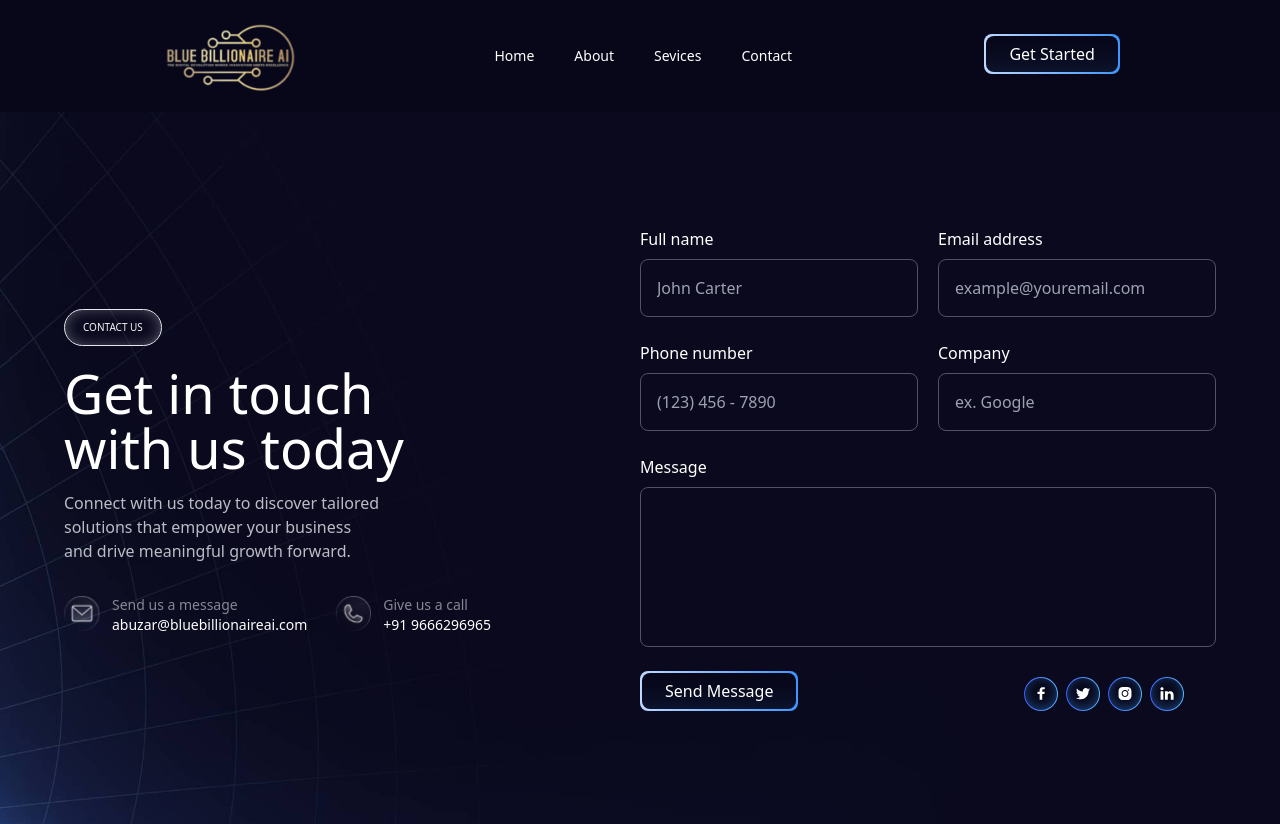
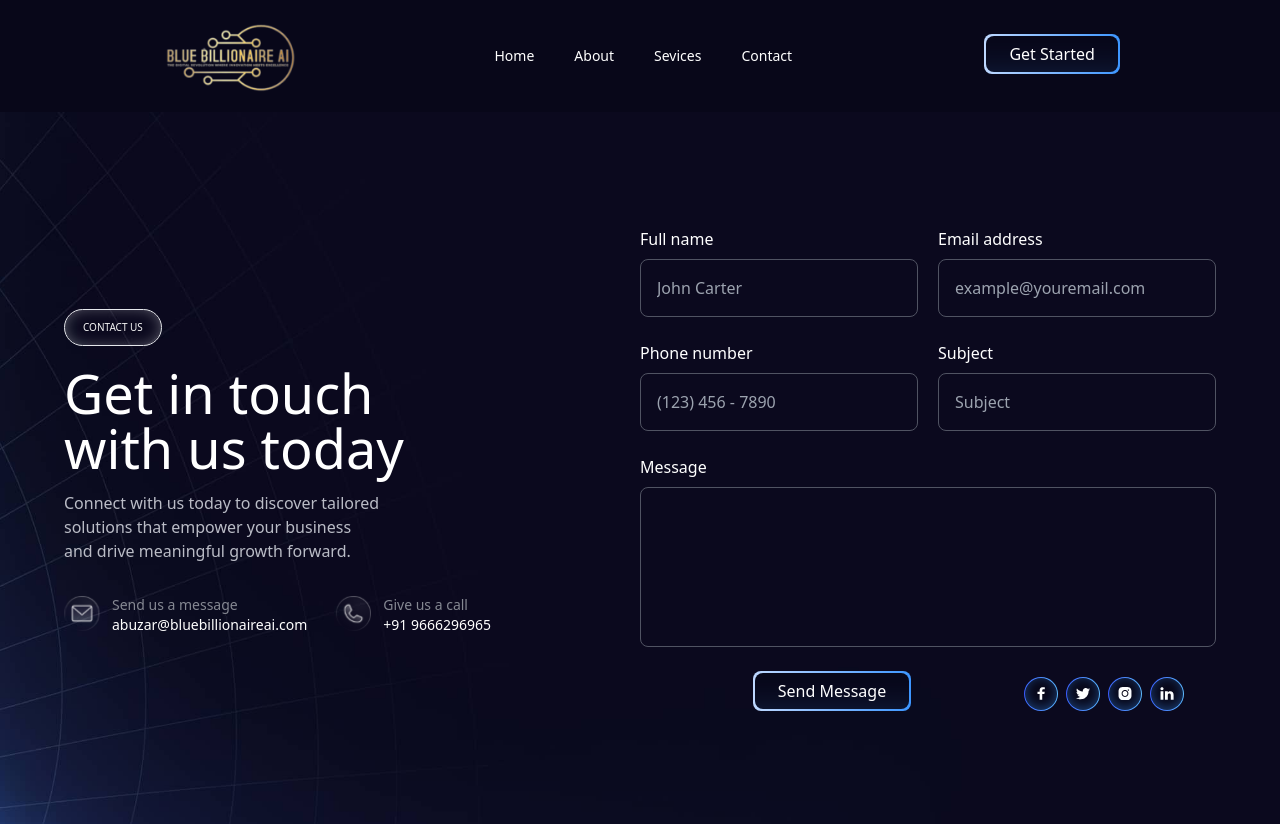
Before and after one commit to remeessalam/abuzars, a React (Vite) app: page /contactus in a window 1280 px wide. Shown: the top 824 px of the page. Built offline with nearby package versions, Linux system fonts and the light colour scheme.

Commit message:
send email done buttone also working

```diff
--- a/package.json
+++ b/package.json
@@ -18,6 +18,7 @@
     "react-intersection-observer": "^9.13.1",
     "react-player": "^2.16.0",
     "react-router-dom": "^6.27.0",
+    "react-toastify": "^10.0.6",
     "tailwind-merge": "^2.5.4"
   },
   "devDependencies": {
--- a/src/Layout/AppLayout.jsx
+++ b/src/Layout/AppLayout.jsx
@@ -3,11 +3,26 @@ import Header from "./Header";
 import Footer from "./Footer";
 import ScrollToTop from "./ScrollTop";
 import Logo from "../assets/svg/Logo.png";
-
+import { ToastContainer } from "react-toastify";
+import "react-toastify/dist/ReactToastify.css";
 const AppLayout = () => {
   return (
     <>
       <div className="flex flex-col justify-center  relative ">
+        <ToastContainer
+          position="bottom-center"
+          autoClose={5000}
+          hideProgressBar={false}
+          newestOnTop={false}
+          closeOnClick
+          rtl={false}
+          pauseOnFocusLoss
+          draggable
+          pauseOnHover
+          theme="colored"
+          transition:Bounce
+        />
+
         <Header />
         <div className="relative top-28 left-0 bg-contain bg-center bg-no-repeat">
           <div className="fixed flex justify-center items-center opacity-20 -z-10 top-0 bg-contain bg-center bg-no-repeat w-screen  h-screen">
--- a/src/component/Button/Button.jsx
+++ b/src/component/Button/Button.jsx
@@ -1,22 +1,33 @@
 import PropTypes from "prop-types";
 
-const Button = ({ buttonName, border, style, divStyle }) => {
+const Button = ({ buttonName, border, style, divStyle, spinner }) => {
   return (
     <>
       {border ? (
         <div
           className={
-            "relative inline-block  p-[2px] overflow-hidden text-white rounded-lg bg-gradient-to-r from-[#BED8FF] to-[#3D96FF]" +
+            "relative inline-block  p-[2px] overflow-hidden text-white rounded-lg bg-gradient-to-r from-[#BED8FF] to-[#3D96FF] transition-transform duration-200 hover:scale-105" +
             divStyle
           }
         >
           <button
             className={
-              "bg-[#080719] shadow-11xl shadow-[#3D96FF] rounded-lg px-[23px] py-[6px] font-normal text-base w-full h-full transition-transform duration-200 hover:scale-105" +
+              `flex justify-around gap-3 bg-[#080719] shadow-11xl shadow-[#3D96FF] rounded-lg px-[23px] py-[6px] font-normal text-base w-full h-full ` +
               style
             }
           >
-            {buttonName}
+            {spinner ? (
+              <div
+                className={`${
+                  spinner
+                    ? "animate-spin  w-6 h-6 rounded-full border-t border-blue-700"
+                    : ""
+                }`}
+              />
+            ) : (
+              ""
+            )}
+            {spinner ? "Sending..." : buttonName}
           </button>
         </div>
       ) : (
@@ -40,10 +51,12 @@ Button.propTypes = {
   style: PropTypes.string.isRequired,
   divStyle: PropTypes.string.isRequired,
   border: PropTypes.bool,
+  spinner: PropTypes.bool,
 };
 
 Button.defaultProps = {
   border: false,
+  spinner: false,
   style: "",
   divStyle: "",
 };
--- a/src/pages/ContactusPage/Sections/Section.jsx
+++ b/src/pages/ContactusPage/Sections/Section.jsx
@@ -7,21 +7,109 @@ import roundedinstagram from "../../../assets/svg/roundedinstagram.svg";
 import roundedlinkedin from "../../../assets/svg/roundedlinkedin.svg";
 import Button from "../../../component/Button/Button";
 import { Link } from "react-router-dom";
+import { useState } from "react";
+import { toast, ToastContainer } from "react-toastify"; // Ensure toast is imported
+import "react-toastify/dist/ReactToastify.css";
 
 const Section = () => {
+  // "abuzar@Bluebillionaireai.com";
+  const companyDetails = {
+    email: "remeesreme4u@gmail.com",
+  };
+  const [values, setValues] = useState({
+    name: "",
+    email: "",
+    subject: "",
+    message: "",
+    phone: "",
+    // company: "",
+  });
+  const [spinner, setSpinner] = useState(false);
+
+  const handleChange = (e) => {
+    const { name, value } = e.target;
+    setValues((prevValues) => ({
+      ...prevValues,
+      [name]: value,
+    }));
+  };
+
+  const handleFormSubmit = async (e) => {
+    e.preventDefault();
+    const requiredFields = [
+      "name",
+      "email",
+      "subject",
+      "message",
+      "phone",
+      // "company",
+    ];
+    const emptyFields = requiredFields.filter((field) => !values[field].trim());
+
+    // If there are empty fields, show an error for each and stop submission
+    if (emptyFields.length > 0) {
+      emptyFields.forEach((field) => {
+        toast.error(`Please enter a value for ${field}`);
+      });
+      return;
+    }
+    setSpinner(true);
+
+    var emailBody = "Name: " + values.name + "\n\n";
+    emailBody += "Email: " + values.email + "\n\n";
+    emailBody += "Subject: " + values.subject + "\n\n";
+    emailBody += "Message:\n" + values.message;
+    emailBody += "Phone:\n" + values.phone;
+    // emailBody += "Company:\n" + values.company;
+
+    const payload = {
+      to: companyDetails.email,
+      subject: "You have a new message from Bluebillionaireai",
+      body: emailBody,
+    };
+
+    try {
+      const response = await fetch(
+        "https://smtp-api-tawny.vercel.app/send-email",
+        {
+          method: "POST",
+          headers: { "Content-Type": "application/json" },
+          body: JSON.stringify(payload),
+        }
+      );
+
+      if (response.ok) {
+        toast.success("Email sent successfully");
+        setValues({
+          name: "",
+          email: "",
+          subject: "",
+          message: "",
+          phone: "",
+          // company: "",
+        });
+      } else {
+        const errorData = await response.json();
+        toast.error(errorData.message || "Failed to send email");
+      }
+    } catch (error) {
+      toast.error("An error occurred. Please try again.");
+    } finally {
+      setSpinner(false);
+    }
+  };
+
   return (
     <div
-      // md:w-[95%] lg:w-[80%]
       className="flex w-full text-white mx-auto min-h-[90vh] bg-cover bg-center py-7"
       style={{ backgroundImage: `url(${homeicon})` }}
     >
-      <div className="flex lg:flex-row flex-col gap-9 lg:gap-0  justify-centern items-center w-[90%] mx-auto">
+      <div className="flex lg:flex-row flex-col gap-9 lg:gap-0 justify-center items-center w-[90%] mx-auto">
         <div className="w-full flex flex-col lg:items-start items-center lg:w-1/2">
           <h3 className="w-fit text-[#F5F5F5] text-[10px] rounded-full border px-[18px] py-[10px] shadow-8xl shadow-white">
             {"Contact us".toUpperCase()}
           </h3>
-
-          <h2 className="text-[35px] mt-12 md:mt-5 md:text-[54px]  text-center sm:text-start leading-[30px] max-w-[90%] sm:max-w-[70%] md:leading-[55px]">
+          <h2 className="text-[35px] mt-12 md:mt-5 md:text-[54px] text-center sm:text-start leading-[30px] max-w-[90%] sm:max-w-[70%] md:leading-[55px]">
             Get in touch
             <br /> with us today
           </h2>
@@ -45,7 +133,7 @@ const Section = () => {
                 </h3>
               </div>
             </div>
-            <div className="flex  gap-3">
+            <div className="flex gap-3">
               <img
                 src={faidedphone}
                 alt="faidedmessage"
@@ -61,15 +149,21 @@ const Section = () => {
           </div>
         </div>
 
-        <div className="flex flex-col gap-6 w-full md:w-1/2">
+        <form
+          onSubmit={handleFormSubmit}
+          className="flex flex-col gap-6 w-full md:w-1/2"
+        >
           <div className="flex flex-col lg:flex-row gap-5">
             <div className="w-full lg:w-1/2">
               <h3>Full name</h3>
               <div className="border border-[#505362] rounded-lg mt-2">
                 <input
                   type="text"
+                  name="name"
+                  value={values.name}
+                  onChange={handleChange}
                   placeholder="John Carter"
-                  className="py-4 w-full  pl-4 bg-transparent border-none focus:outline-none focus:ring-0"
+                  className="py-4 w-full pl-4 bg-transparent border-none focus:outline-none focus:ring-0"
                 />
               </div>
             </div>
@@ -78,6 +172,9 @@ const Section = () => {
               <div className="border border-[#505362] rounded-lg mt-2">
                 <input
                   type="email"
+                  name="email"
+                  value={values.email}
+                  onChange={handleChange}
                   placeholder="example@youremail.com"
                   className="py-4 w-full pl-4 bg-transparent border-none focus:outline-none focus:ring-0"
                 />
@@ -91,38 +188,62 @@ const Section = () => {
               <div className="border border-[#505362] rounded-lg mt-2">
                 <input
                   type="number"
+                  name="phone"
+                  value={values.phone}
+                  onChange={handleChange}
                   placeholder="(123) 456 - 7890"
                   className="py-4 w-full pl-4 bg-transparent border-none focus:outline-none focus:ring-0"
                 />
               </div>
             </div>
             <div className="w-full lg:w-1/2">
-              <h3>Company</h3>
+              <h3>Subject</h3>
               <div className="border border-[#505362] rounded-lg mt-2">
                 <input
                   type="text"
-                  placeholder="ex. Google"
+                  name="subject"
+                  value={values.subject}
+                  onChange={handleChange}
+                  placeholder="Subject"
                   className="py-4 w-full pl-4 bg-transparent border-none focus:outline-none focus:ring-0"
                 />
               </div>
             </div>
           </div>
-          <div className="">
+
           <div className="w-full">
             <h3>Message</h3>
             <div className="border border-[#505362] min-h-40 rounded-lg mt-2">
               <textarea
+                name="message"
+                value={values.message}
+                onChange={handleChange}
                 className="py-4 w-full pl-4 bg-transparent border-none focus:outline-none focus:ring-0 resize-none"
                 rows="4"
               />
             </div>
           </div>
-          </div>
+
           <div className="flex flex-col lg:flex-row items-center lg:justify-between gap-4 lg:gap-0">
+            <ToastContainer
+              position="top-right"
+              autoClose={5000}
+              hideProgressBar={false}
+              newestOnTop={false}
+              closeOnClick
+              rtl={false}
+              pauseOnFocusLoss
+              draggable
+              pauseOnHover
+              theme="colored"
+              transition:Bounce
+            />
             <div>
-              <Link to="/contactus">
-                <Button buttonName="Send Message" border={true} />
-              </Link>
+              <Button
+                buttonName="Send Message"
+                border={true}
+                spinner={spinner}
+              />
             </div>
             <div className="flex gap-2 pr-0 lg:pr-8">
               <img src={roundedfacebook} alt="roundedfacebook" />
@@ -131,7 +252,7 @@ const Section = () => {
               <img src={roundedlinkedin} alt="roundedlinkedin" />
             </div>
           </div>
-        </div>
+        </form>
       </div>
     </div>
   );
--- a/tailwind.config.js
+++ b/tailwind.config.js
@@ -25,9 +25,18 @@ export default {
           "0%, 100%": { transform: "scale(1)" },
           "50%": { transform: "scale(1.05)" },
         },
+        spin: {
+          "0%": {
+            transform: "rotate(0deg)",
+          },
+          "100%": {
+            transform: "rotate(360deg)",
+          },
+        },
       },
       animation: {
         scaleInOut: "scaleInOut 1s ease-in-out ",
+        spin: "spin 1s linear infinite",
       },
     },
   },
```
Also changed, not shown: 1 other file (tests, documents, lock files or other folders). Lines whose indentation alone changed are shown as unchanged.
